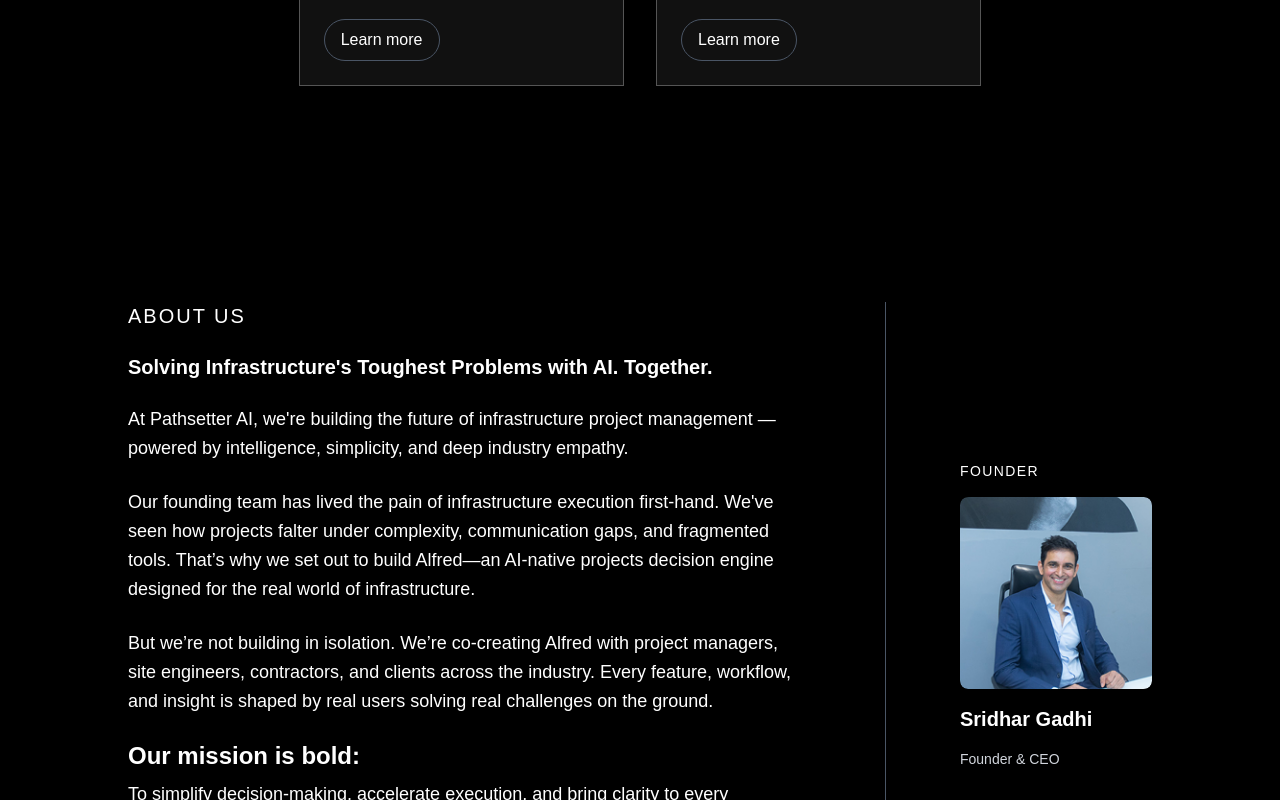
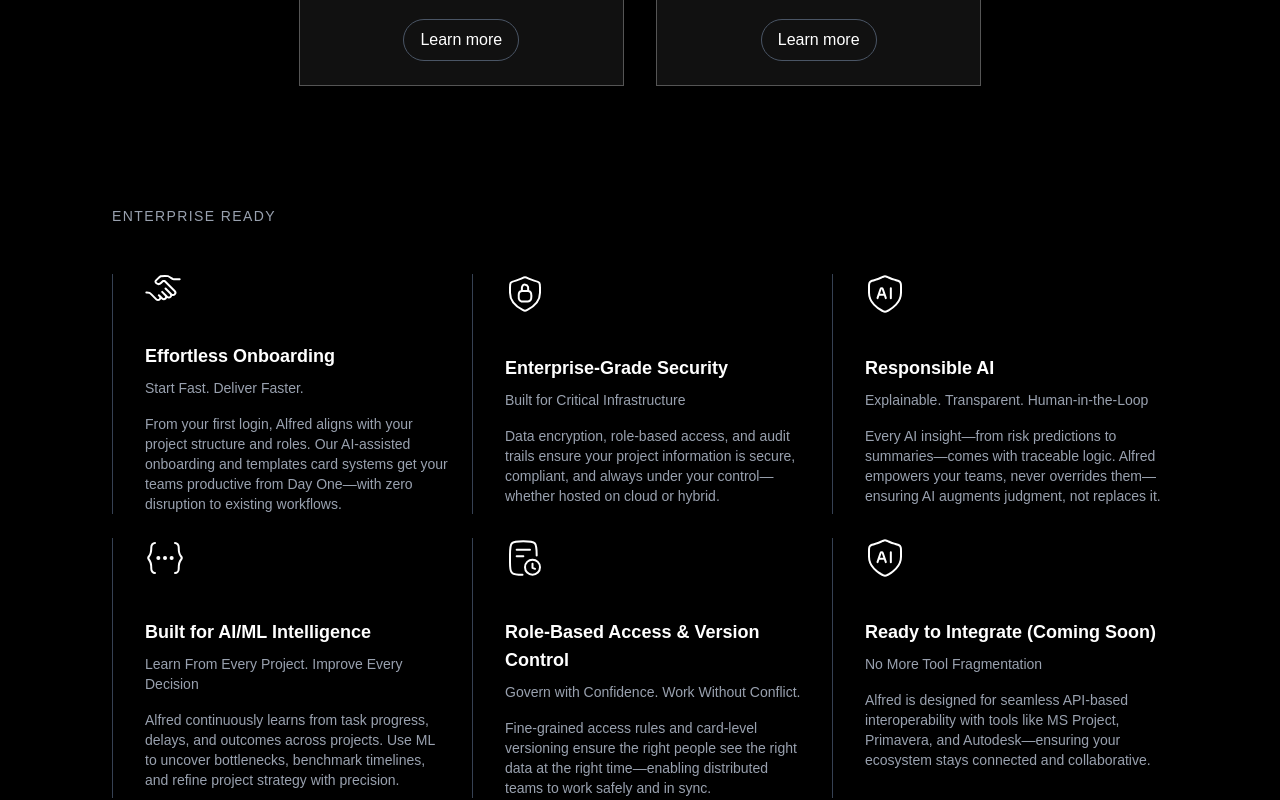
Before and after one commit to PathsetterAI/pathsetter-website, a React (Vite) app: page / in a window 1280 px wide. Shown: the part 2260-3060 px from the top of the page. Built offline with nearby package versions, Linux system fonts and the light colour scheme; a web font is replaced by a local one.

Commit message:
Animation

```diff
--- /dev/null
+++ b/src/Pages/Enterprise.jsx
@@ -0,0 +1,72 @@
+import React from "react";
+
+import EffortlessOnboarding from "../Components/svg/EnterpriseSvg/EffortlessOnboarding";
+import EnterpriseGradeSecurity from "../Components/svg/EnterpriseSvg/EnterpriseGradeSecurity";
+import ResponsibleAI from "../Components/svg/EnterpriseSvg/ResponsibleAI";
+import MLIntelligence from "../Components/svg/EnterpriseSvg/MLIntelligence";
+import RoleAccessControl from "../Components/svg/EnterpriseSvg/RoleAccessControl";
+
+const features = [
+  {
+    icon: <EffortlessOnboarding />,
+    title: "Effortless Onboarding",
+    subtitle: "Start Fast. Deliver Faster.",
+    description:
+      "From your first login, Alfred aligns with your project structure and roles. Our AI-assisted onboarding and templates card systems get your teams productive from Day One—with zero disruption to existing workflows.",
+  },
+  {
+    icon: <EnterpriseGradeSecurity />,
+    title: "Enterprise-Grade Security",
+    subtitle: "Built for Critical Infrastructure",
+    description:
+      "Data encryption, role-based access, and audit trails ensure your project information is secure, compliant, and always under your control—whether hosted on cloud or hybrid.",
+  },
+  {
+    icon: <ResponsibleAI />,
+    title: "Responsible AI",
+    subtitle: "Explainable. Transparent. Human-in-the-Loop",
+    description:
+      "Every AI insight—from risk predictions to summaries—comes with traceable logic. Alfred empowers your teams, never overrides them—ensuring AI augments judgment, not replaces it.",
+  },
+  {
+    icon: <MLIntelligence />,
+    title: "Built for AI/ML Intelligence",
+    subtitle: "Learn From Every Project. Improve Every Decision",
+    description:
+      "Alfred continuously learns from task progress, delays, and outcomes across projects. Use ML to uncover bottlenecks, benchmark timelines, and refine project strategy with precision.",
+  },
+  {
+    icon: <RoleAccessControl />,
+    title: "Role-Based Access & Version Control",
+    subtitle: "Govern with Confidence. Work Without Conflict.",
+    description:
+      "Fine-grained access rules and card-level versioning ensure the right people see the right data at the right time—enabling distributed teams to work safely and in sync.",
+  },
+  {
+    icon: <ResponsibleAI />,
+    title: "Ready to Integrate (Coming Soon)",
+    subtitle: "No More Tool Fragmentation",
+    description:
+      "Alfred is designed for seamless API-based interoperability with tools like MS Project, Primavera, and Autodesk—ensuring your ecosystem stays connected and collaborative.",
+  },
+];
+
+const Enterprise = () => {
+  return (
+    <section className="bg-black  py-20 text-white">
+      <h2 className="text-sm tracking-widest mb-12 text-gray-400">ENTERPRISE READY</h2>
+      <div className="grid grid-cols-1 leading-6 md:grid-cols-2 lg:grid-cols-3 gap-6">
+        {features.map((item, index) => (
+          <div key={index} className="space-y-2 border-l   border-gray-700 pl-8">
+            <div className="text-white">{item.icon}</div>
+            <h3 className="font-semibold pt-8 text-lg">{item.title}</h3>
+            <h4 className="text-sm text-gray-400 font-medium">{item.subtitle}</h4>
+            <p className="text-sm pt-2 text-gray-400">{item.description}</p>
+          </div>
+        ))}
+      </div>
+    </section>
+  );
+};
+
+export default Enterprise;
--- a/src/Pages/Features.jsx
+++ b/src/Pages/Features.jsx
@@ -60,21 +60,38 @@
         key={idx}
         className="relative border border-[#555555] bg-[#111111] p-6 flex flex-col justify-between h-[400px]"
       >
-  {/* Top content section with fixed height */}
-  <div className="overflow-hidden h-[220px] transition-all duration-500 ease-in-out">
+
+        <div className="overflow-hidden h-[300px] transition-all duration-500 ease-in-out">
           <div
             className={`transition-transform duration-500 ease-in-out ${
-        isOpen ? "-translate-y-10" : "translate-y-0"
+              isOpen ? "-translate-y-40" : "translate-y-0"
             }`}
           >
+
             <div className="flex flex-row w-full items-center justify-center">
               <img src={card.image} alt="Images" />
             </div>
-      <h3 className="text-xl font-semibold">{card.title}</h3>
-      <p className="text-[#888888]">{card.subTitle}</p>
+
+
+            <h3
+              className={`text-xl font-semibold text-center transition-all duration-500 ease-in-out ${
+                isOpen ? "translate-x-0 opacity-100" : "-translate-x-full opacity-0"
+              }`}
+            >
+              {card.title}
+            </h3>
+
+            <p
+              className={`text-[#888888] text-center transition-all duration-500 ease-in-out delay-100 ${
+                isOpen ? "translate-x-0 opacity-100" : "-translate-x-full opacity-0"
+              }`}
+            >
+              {card.subTitle}
+            </p>
+
             <div
-        className={`mt-4 text-gray-400 text-sm transition-opacity duration-500 ease-in-out ${
-          isOpen ? "opacity-100 h-auto" : "opacity-0 h-0"
+              className={`mt-4 text-gray-400 text-sm text-center transition-all duration-500 ease-in-out delay-200 ${
+                isOpen ? "opacity-100 h-auto translate-x-0" : "opacity-0 h-0 -translate-x-full"
               }`}
             >
               {card.description}
@@ -82,8 +99,8 @@
           </div>
         </div>
 
-  {/* Fixed button section at bottom */}
-  <div className="pt-4">
+
+        <div className="pt-4 text-center">
           <button
             onClick={() => toggleDescription(idx)}
             className="border border-gray-600 text-white px-4 py-2 rounded-full hover:bg-white hover:text-black transition"
@@ -92,7 +109,6 @@
           </button>
         </div>
       </div>
-
     );
   };
 
--- a/src/Pages/Home.jsx
+++ b/src/Pages/Home.jsx
@@ -6,6 +6,7 @@
 import Waitlist from "./Waitlist";
 import Contact from "./Contact";
 import Aboutus from "./Aboutus";
+import Enterprise from "./Enterprise";
 
 
 const Home = () => {
@@ -18,7 +19,7 @@
         <img
           src={AiImage}
           alt="Background"
-          // className="w-full h-full object-cover"
+          // className="w-full h-full oject-cover"
           className="w-full h-full object-cover transition-all duration-700 ease-in-out"
         />
         {/* <div className="absolute top-0 left-0 w-full z-20">
@@ -75,7 +76,7 @@
               </h1>
             </div>
             <Features />
-
+          <Enterprise />
           </div>
         </div>
         <div id="aboutus">
--- /dev/null
+++ b/src/Pages/MainPage.jsx
@@ -0,0 +1,29 @@
+import React from "react";
+import Header from "../Components/Header";
+import HeroSection from "./HeroSection";
+import FeaturesSection from "./FeaturesSection";
+import Aboutus from "../Components/Aboutus";
+import Waitlist from "../Components/Waitlist";
+import Contact from "../Components/Contact";
+const MainPage = () => {
+   return (
+    <div className="relative w-full">
+      <div className="fixed top-0 left-0 w-full z-50">
+        <Header />
+      </div>
+
+      <HeroSection />
+
+      <div id="info" className="relative z-10">
+        <FeaturesSection />
+        <div id="aboutus">
+          <Aboutus />
+        </div>
+        <Waitlist />
+        <Contact />
+      </div>
+    </div>
+  );
+};
+
+export default MainPage
```
Lines whose indentation alone changed are shown as unchanged.
